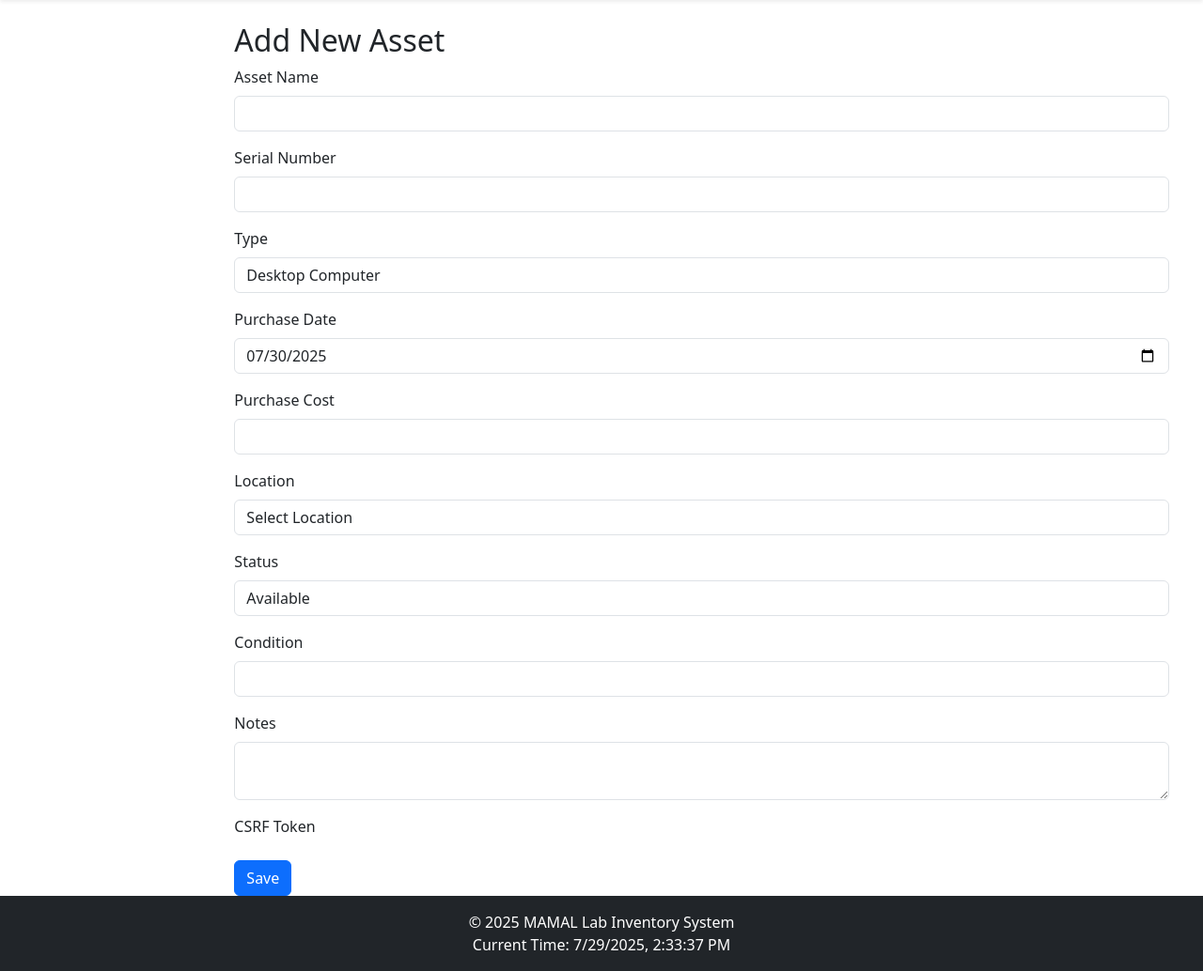
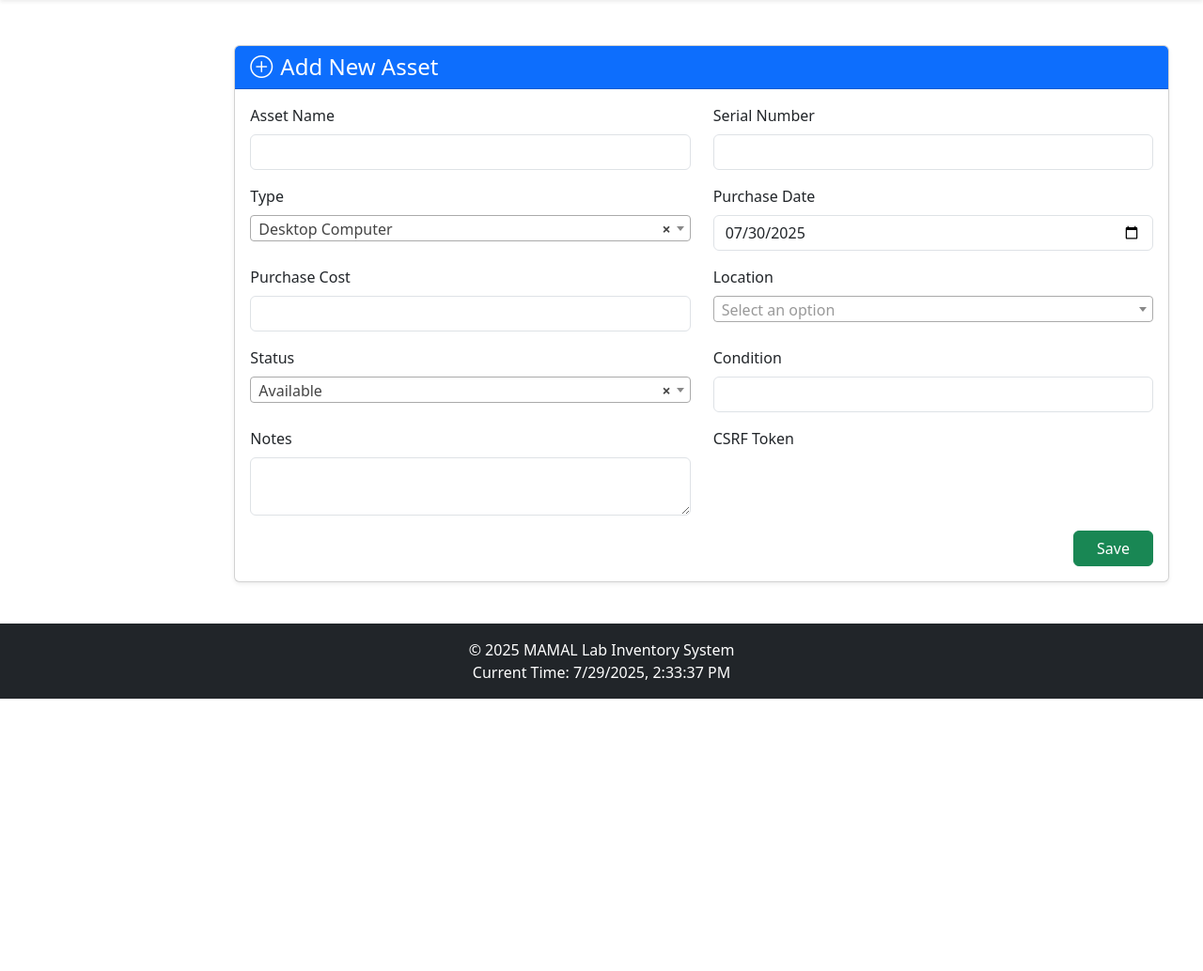
Before and after one commit to Nyakwar-Orera/mamal-inventory-system, a Flask app: page /assets/add in a window 1280 px wide. Shown: the part 56-1090 px from the top of the page at 94% size. After the commit the page ends 800 px from the top, so only its background shows below. Run offline with Flask 3, Linux system fonts and the light colour scheme; the visitor is signed in with stand-in values (Sample User, id 1); some libraries are stand-ins or nearby versions.

Commit message:
Update add_asset.html

```diff
--- a/app/templates/assets/add_asset.html
+++ b/app/templates/assets/add_asset.html
@@ -1,40 +1,55 @@
-<!-- templates/assets/add_asset.html -->
 {% extends 'layouts/base.html' %}
 
+{% block title %}Add New Asset - MAMAL{% endblock %}
+
 {% block content %}
-<div class="container mt-4">
-    <h2>Add New Asset</h2>
-    <form method="post">
+<div class="container mt-5">
+    <div class="card shadow-sm">
+        <div class="card-header bg-primary text-white">
+            <h4 class="mb-0"><i class="bi bi-plus-circle me-2"></i>Add New Asset</h4>
+        </div>
+        <div class="card-body">
+            <form method="POST">
                 {{ form.hidden_tag() }}
 
+                <div class="row">
                     {% for field in form if field.name != 'submit' %}
-            <div class="mb-3">
-                {{ field.label(class="form-label") }}
-                {{ field(class="form-control select2") }}  <!-- Added select2 class here -->
+                        <div class="col-md-6 mb-3">
+                            <label for="{{ field.id }}" class="form-label">{{ field.label.text }}</label>
+                            {{ field(class="form-control select2" if field.type == 'SelectField' else "form-control") }}
                             {% if field.errors %}
-                    <div class="text-danger">{{ field.errors[0] }}</div>
+                                <div class="text-danger small mt-1">{{ field.errors[0] }}</div>
                             {% endif %}
                         </div>
                     {% endfor %}
+                </div>
 
-        {{ form.submit(class="btn btn-primary") }}
+                <div class="d-flex justify-content-end">
+                    {{ form.submit(class="btn btn-success px-4") }}
+                </div>
             </form>
+        </div>
+    </div>
 </div>
 {% endblock %}
 
-<!-- Include Select2 CSS -->
+{% block styles %}
+<!-- Select2 CSS -->
 <link href="https://cdn.jsdelivr.net/npm/select2@4.1.0-rc.0/dist/css/select2.min.css" rel="stylesheet" />
+{% endblock %}
 
-<!-- Include jQuery and Select2 JS -->
+{% block scripts %}
+<!-- jQuery and Select2 JS -->
 <script src="https://code.jquery.com/jquery-3.6.0.min.js"></script>
 <script src="https://cdn.jsdelivr.net/npm/select2@4.1.0-rc.0/dist/js/select2.min.js"></script>
 
-<!-- Initialize Select2 on your dropdowns -->
 <script>
-    $(document).ready(function() {
-        // Apply Select2 to all select elements with class select2
+    $(document).ready(function () {
         $('.select2').select2({
-            width: '100%'  // Ensures the select2 dropdown matches the width of the select input
+            width: '100%',
+            placeholder: 'Select an option',
+            allowClear: true
         });
     });
 </script>
+{% endblock %}
```
Lines whose indentation alone changed are shown as unchanged.
